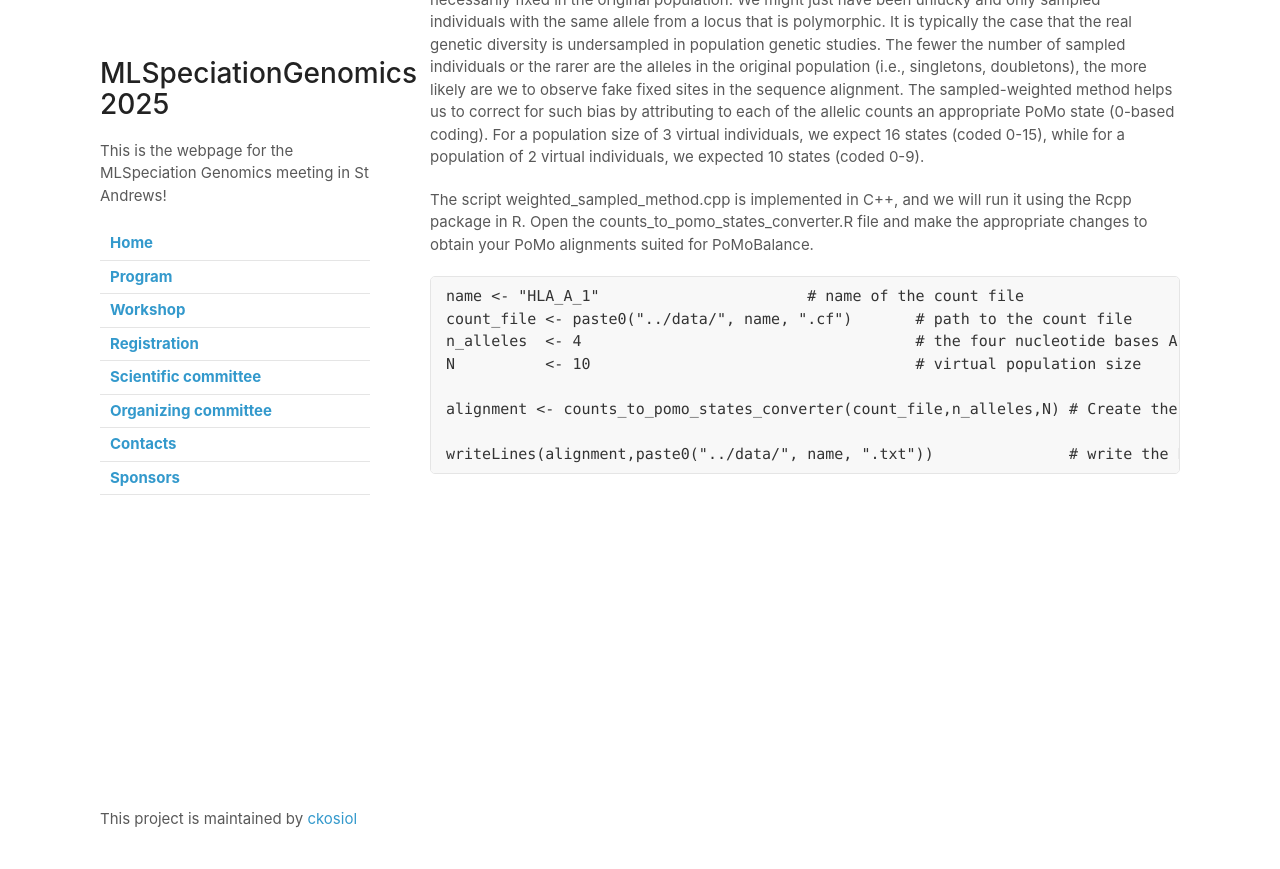
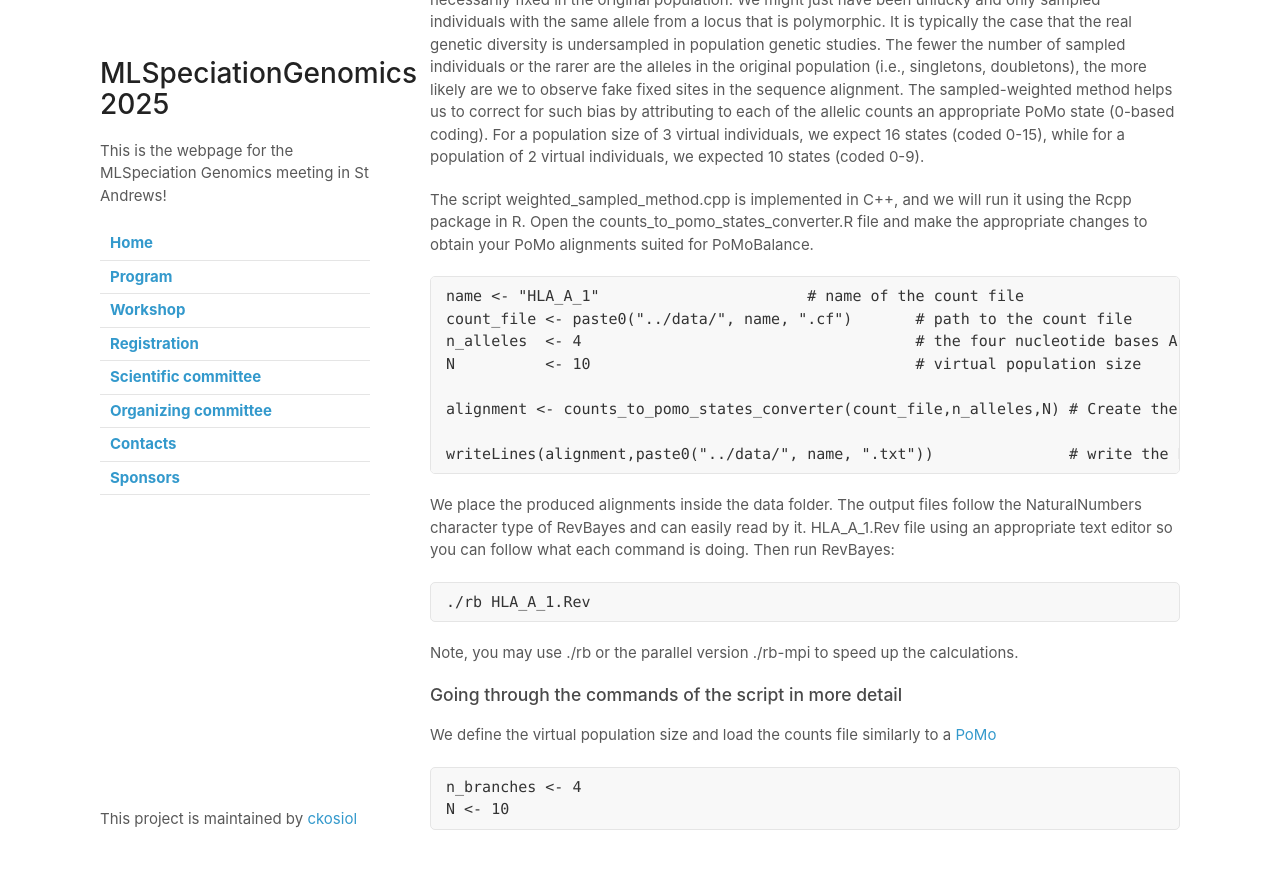
Before and after one commit to ckosiol/MLSpeciationGenomics, a Jekyll site: the page built from revbayes.md, in a window 1280 px wide and 900 px high, scrolled down 840 px. Shown: the top 869 px of the window. Built offline with Jekyll 4.4.1, drawn with Linux system fonts in a browser that asks for light colours; our own code applies the rules of GitHub Pages for plain Markdown files.

Commit message:
Update revbayes.md

````diff
--- a/revbayes.md
+++ b/revbayes.md
@@ -49,3 +49,19 @@ alignment <- counts_to_pomo_states_converter(count_file,n_alleles,N) # Create th
 
 writeLines(alignment,paste0("../data/", name, ".txt"))               # write the PoMo alignment
 ```
+
+We place the produced alignments inside the data folder. The output files follow the NaturalNumbers character type of RevBayes and can easily read by it.
+HLA_A_1.Rev file using an appropriate text editor so you can follow what each command is doing. Then run RevBayes:
+
+```
+./rb HLA_A_1.Rev
+```
+Note, you may use ./rb or the parallel version ./rb-mpi to speed up the calculations.
+
+### Going through the commands of the script in more detail
+
+We define the virtual population size and load the counts file similarly to a [PoMo](https://revbayes.github.io/tutorials/pomos/)
+```
+n_branches <- 4
+N <- 10
+```
````
